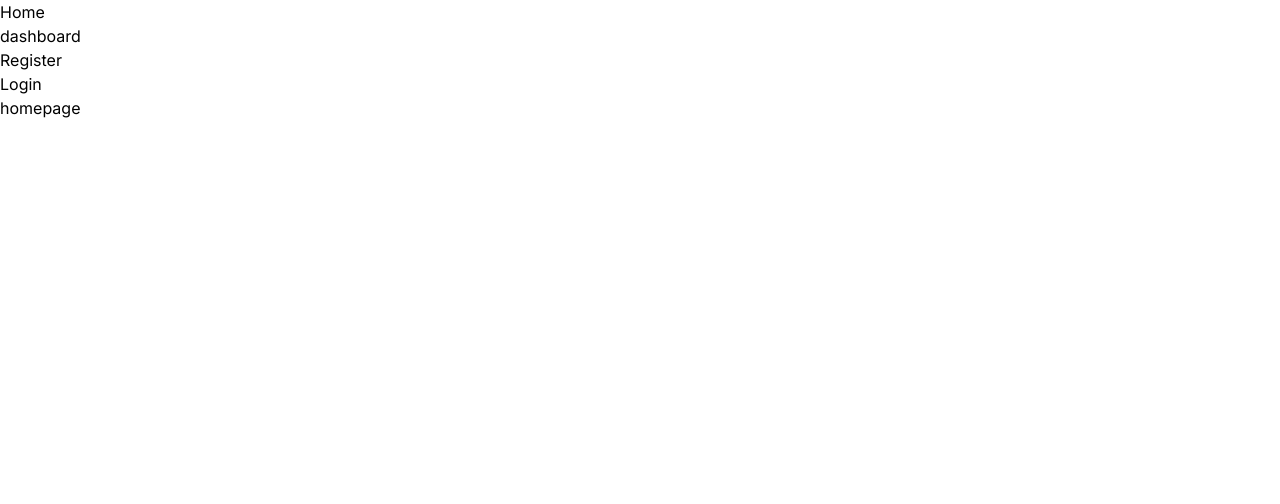
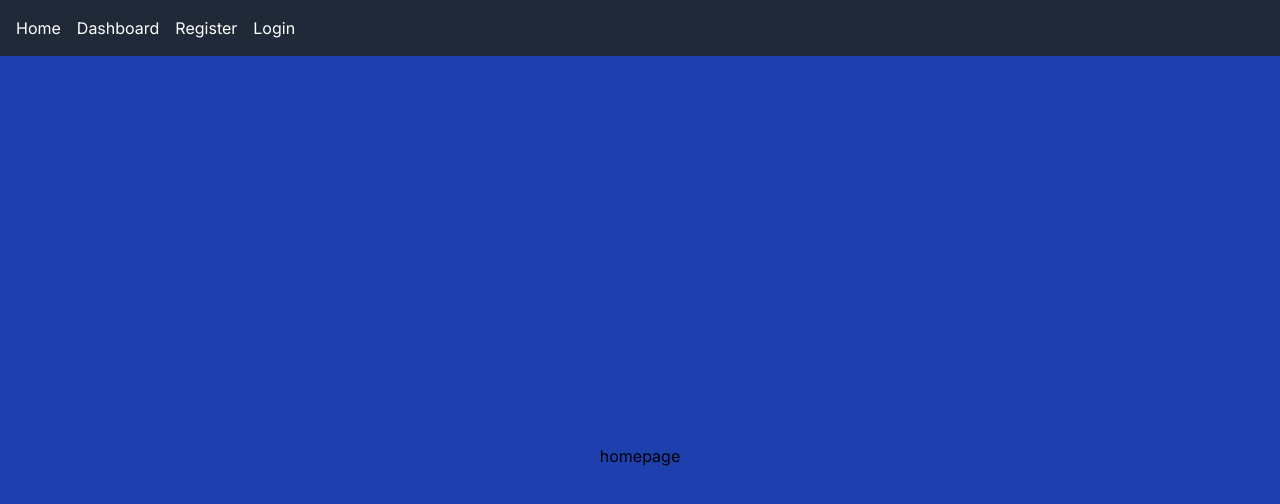
Before and after one commit to Mikaelwendin/budget-project, a Next.js app: page / in a window 1280 px wide. Shown: the top 504 px of the page. Built offline with nearby package versions, Linux system fonts and the light colour scheme; no server answers.

Commit message:
added basic tw styling

```diff
--- a/app/components/Navbar.tsx
+++ b/app/components/Navbar.tsx
@@ -1,30 +1,46 @@
-"use client"
-import React from 'react'
-import Link from "next/link"
+"use client";
+import React from 'react';
+import Link from "next/link";
 import { signOut, useSession } from 'next-auth/react';
 
 const Navbar = () => {
-  const {data: session}:any = useSession();
+  const { data: session }: any = useSession();
   return (
-    <div>
-        <ul>
-            <Link href="/"><li>Home</li></Link>
-            <Link href="/dashboard"><li>dashboard</li></Link>
-            {!session ? (
-              <>
-            <Link href="/register"><li>Register</li></Link>
-            <Link href="/login"><li>Login</li></Link>
-            </> ): (
-              <>
-              {session.user?.email}
+    <nav className="bg-gray-800 p-4">
+      <ul className="flex justify-between items-center text-white">
+        <div className="flex space-x-4">
+          <Link href="/">
+            <li className="hover:text-gray-300 cursor-pointer">Home</li>
+          </Link>
+          <Link href="/dashboard">
+            <li className="hover:text-gray-300 cursor-pointer">Dashboard</li>
+          </Link>
+          {!session ? (
+            <>
+              <Link href="/register">
+                <li className="hover:text-gray-300 cursor-pointer">Register</li>
+              </Link>
+              <Link href="/login">
+                <li className="hover:text-gray-300 cursor-pointer">Login</li>
+              </Link>
+            </>
+          ) : (
+            <>
+              <span>{session.user?.email}</span>
               <li>
-                <button onClick={() => signOut()}>Logout</button>
+                <button
+                  onClick={() => signOut()}
+                  className="ml-4 bg-red-600 hover:bg-red-700 text-white font-bold py-2 px-4 rounded"
+                >
+                  Logout
+                </button>
               </li>
-            </>)}
-             </ul>
+            </>
+          )}
+        </div>
+      </ul>
+    </nav>
+  );
+};
 
-    </div>
-  )
-}
-
-export default Navbar
+export default Navbar;
--- a/app/dashboard/page.tsx
+++ b/app/dashboard/page.tsx
@@ -7,11 +7,12 @@ const Dashboard = async () => {
   if (!session) {
     redirect("/")
    }
-  return (
-    <div>
-      Dashboard
+   return (
+    <div className="flex min-h-screen w-full bg-black justify-center items-center">
+      <h1 className="text-white">Dashboard</h1>
     </div>
-  )
+  );
+
 }
 
 export default Dashboard
--- a/app/globals.css
+++ b/app/globals.css
@@ -1,3 +1,3 @@
-@tailwind base;
-@tailwind components;
-@tailwind utilities;
+@import 'tailwindcss/base';
+@import 'tailwindcss/components';
+@import 'tailwindcss/utilities';
--- a/app/page.tsx
+++ b/app/page.tsx
@@ -1,6 +1,6 @@
 export default function Home() {
   return (
-    <main>
+    <main className="flex min-h-screen w-full bg-blue-800 justify-center items-center">
       <h1>homepage</h1>
     </main>
   );
--- a/app/register/page.tsx
+++ b/app/register/page.tsx
@@ -19,7 +19,6 @@ const Register = () => {
         const email = e.target[0].value;
         const password = e.target[1].value;
 
-        // Email and password validation
         if (!validateEmail(email)) {
             setIsError(true);
             setMessage("Please enter a valid email.");
```
